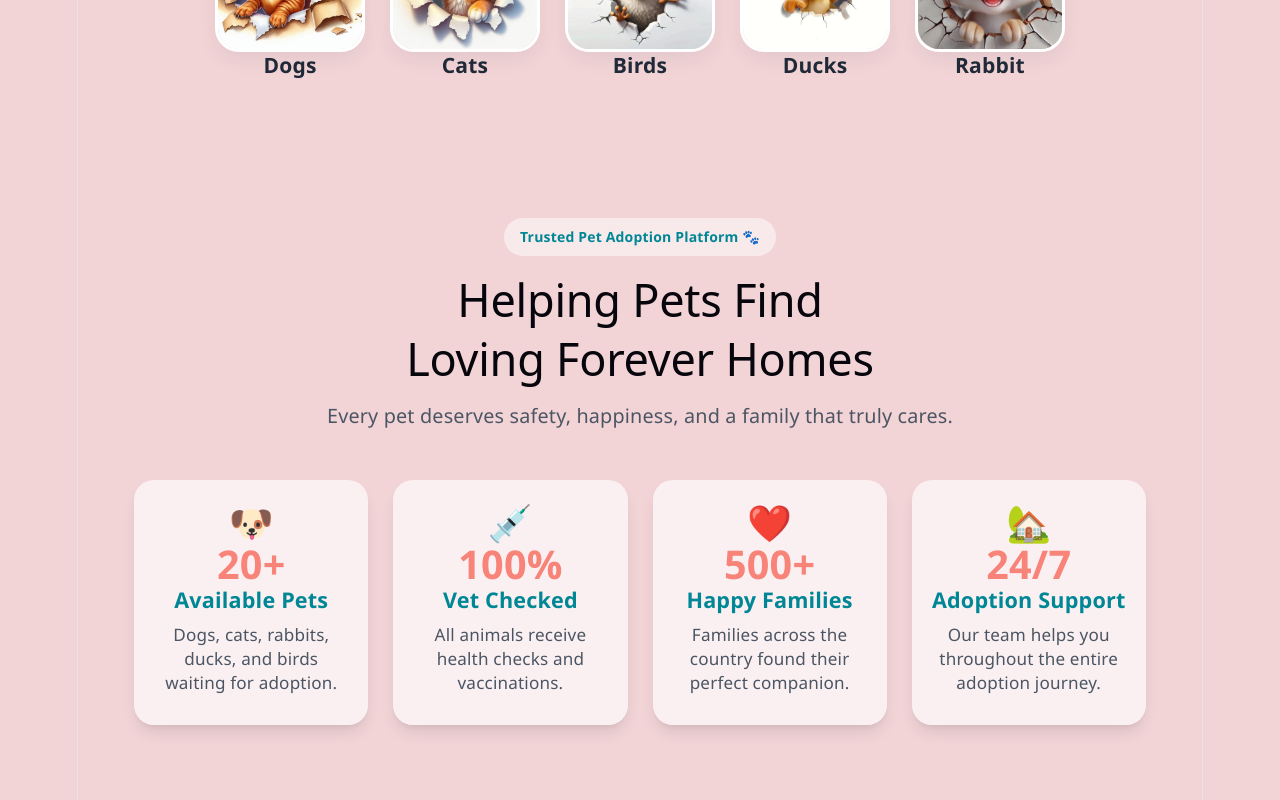
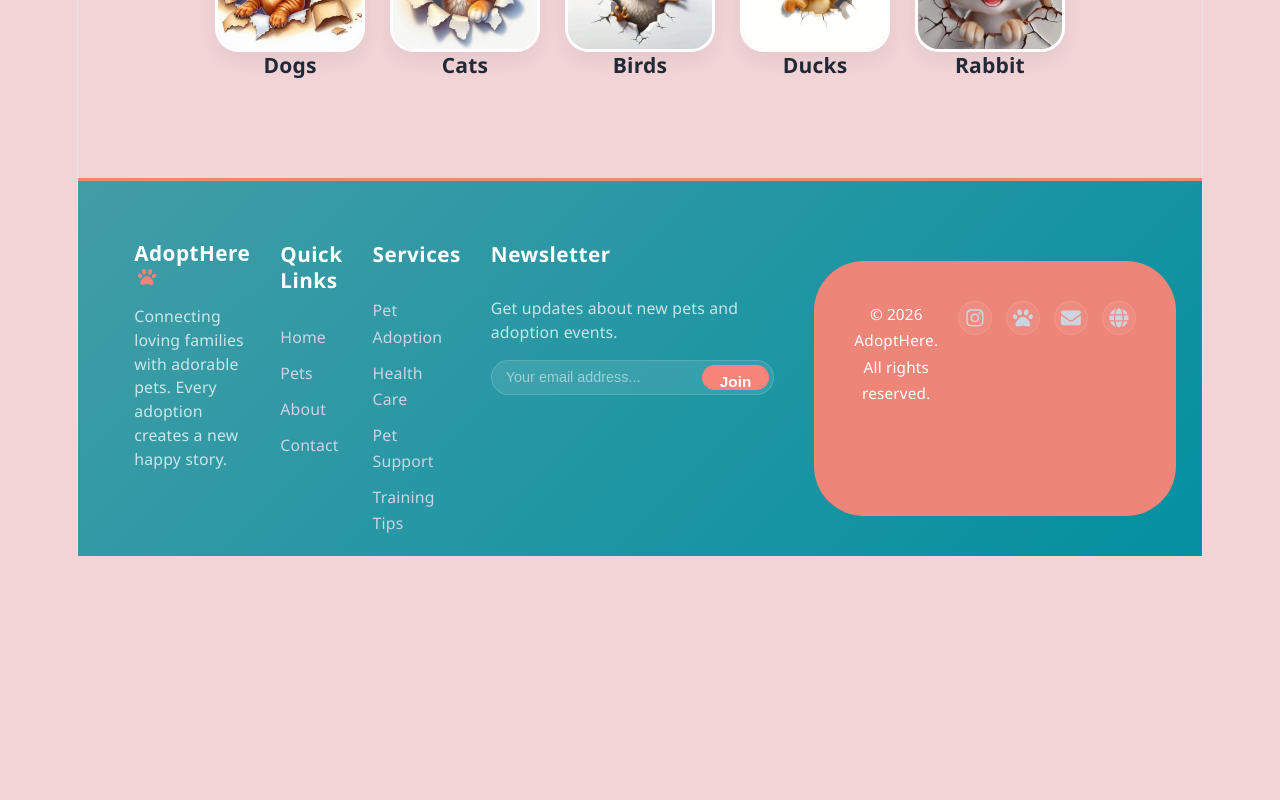
Before and after one commit to naserddinekaren-source/pet-adoption, a React (Vite) app: page / in a window 1280 px wide. Shown: the part 980-1780 px from the top of the page. After the commit the page ends 1536 px from the top, so only its background shows below. Built offline with nearby package versions, Linux system fonts and the light colour scheme.

Commit message:
final fixes

```diff
--- a/package.json
+++ b/package.json
@@ -3,7 +3,7 @@
   "private": true,
   "version": "0.0.0",
   "type": "module",
-  "homepage": "https://karen_nasreddine.github.io/pet-adoption",
+  "homepage": "https://naserddinekaren-source.github.io/pet-adoption/",
   "scripts": {
     "dev": "vite",
     "build": "vite build",
--- a/src/Data/petsData.js
+++ b/src/Data/petsData.js
@@ -1,28 +1,30 @@
+const base = import.meta.env.BASE_URL;
+
 const petsData = [
-  { id: 1, name: "Max", type: "Dog", breed: "Golden Retriever", age: "2 Years", img: "/images/golden-retriever-dog.jpg", stock: 3, desc: "Friendly and loves playing fetch.", tags: ["🐶 Friendly", "⚡ Energetic"], health: "💉 Vaccinated" },
-  { id: 2, name: "Charlie", type: "Dog", breed: "Jack Russell", age: "3 Years", img: "/images/jack-russell-dog.jpg", stock: 2, desc: "Loyal and great with families.", tags: ["🏡 Family Dog", "🧠 Smart"], health: "💉 Vaccinated" },
-  { id: 3, name: "Rocky", type: "Dog", breed: "Labrador", age: "4 Years", img: "/images/labrador-retriever-dog.jpg", stock: 1, desc: "Energetic and playful.", tags: ["⚡ Active", "🎾 Playful"], health: "💉 Vaccinated" },
-  { id: 4, name: "Bella", type: "Dog", breed: "Yorkie", age: "1 Year", img: "/images/yorkie-terrier-dog.jpg", stock: 0, desc: "Small and affectionate.", tags: ["🤍 Loving", "🏡 Indoor"], health: "❌ Not Vaccinated" },
+  { id: 1, name: "Max", type: "Dog", breed: "Golden Retriever", age: "2 Years", img: base + "images/golden-retriever-dog.jpg", stock: 3 },
+  { id: 2, name: "Charlie", type: "Dog", breed: "Jack Russell", age: "3 Years", img: base + "images/jack-russell-dog.jpg", stock: 2 },
+  { id: 3, name: "Rocky", type: "Dog", breed: "Labrador", age: "4 Years", img: base + "images/labrador-retriever-dog.jpg", stock: 1 },
+  { id: 4, name: "Bella", type: "Dog", breed: "Yorkie", age: "1 Year", img: base + "images/yorkie-terrier-dog.jpg", stock: 0 },
 
-  { id: 5, name: "Luna", type: "Cat", breed: "Bengal", age: "1 Year", img: "/images/bengal-cat.jpg", stock: 2, desc: "Curious and playful.", tags: ["🐱 Curious", "🎾 Playful"], health: "💉 Vaccinated" },
-  { id: 6, name: "Misty", type: "Cat", breed: "British Shorthair", age: "2 Years", img: "/images/british-shorthair-cat.jpg", stock: 3, desc: "Calm and elegant.", tags: ["🌙 Quiet", "🤍 Calm"], health: "💉 Vaccinated" },
-  { id: 7, name: "Shadow", type: "Cat", breed: "Bombay", age: "3 Years", img: "/images/bombay-cat.jpg", stock: 1, desc: "Gentle and affectionate.", tags: ["🤍 Gentle", "🐱 Loving"], health: "💉 Vaccinated" },
-  { id: 8, name: "Tiger", type: "Cat", breed: "Tabby", age: "2 Years", img: "/images/tabby-cat.jpg", stock: 4, desc: "Playful and energetic.", tags: ["⚡ Energetic", "🎾 Playful"], health: "💉 Vaccinated" },
+  { id: 5, name: "Luna", type: "Cat", breed: "Bengal", age: "1 Year", img: base + "images/bengal-cat.jpg", stock: 2 },
+  { id: 6, name: "Misty", type: "Cat", breed: "British Shorthair", age: "2 Years", img: base + "images/british-shorthair-cat.jpg", stock: 3 },
+  { id: 7, name: "Shadow", type: "Cat", breed: "Bombay", age: "3 Years", img: base + "images/bombay-cat.jpg", stock: 1 },
+  { id: 8, name: "Tiger", type: "Cat", breed: "Tabby", age: "2 Years", img: base + "images/tabby-cat.jpg", stock: 4 },
 
-  { id: 9, name: "Snowball", type: "Rabbit", breed: "American", age: "1 Year", img: "/images/american-rabbit.jpg", stock: 3, desc: "Soft and gentle.", tags: ["🐰 Gentle", "🤍 Soft"], health: "💉 Vaccinated" },
-  { id: 10, name: "Clover", type: "Rabbit", breed: "European", age: "2 Years", img: "/images/european-rabbit.jpg", stock: 2, desc: "Friendly and calm.", tags: ["🐰 Calm", "🤍 Soft"], health: "💉 Vaccinated" },
-  { id: 11, name: "Bugs", type: "Rabbit", breed: "Holland Lop", age: "6 Months", img: "/images/holland-lop-rabbit.jpg", stock: 5, desc: "Cute floppy ears.", tags: ["🐰 Cute", "🤍 Calm"], health: "💉 Vaccinated" },
-  { id: 12, name: "Thumper", type: "Rabbit", breed: "Netherland Dwarf", age: "3 Years", img: "/images/netherland-dwarf-rabbit.jpg", stock: 1, desc: "Small and shy.", tags: ["🐰 Small", "🤍 Shy"], health: "💉 Vaccinated" },
+  { id: 9, name: "Snowball", type: "Rabbit", breed: "American", age: "1 Year", img: base + "images/american-rabbit.jpg", stock: 3 },
+  { id: 10, name: "Clover", type: "Rabbit", breed: "European", age: "2 Years", img: base + "images/european-rabbit.jpg", stock: 2 },
+  { id: 11, name: "Bugs", type: "Rabbit", breed: "Holland Lop", age: "6 Months", img: base + "images/holland-lop-rabbit.jpg", stock: 5 },
+  { id: 12, name: "Thumper", type: "Rabbit", breed: "Netherland Dwarf", age: "3 Years", img: base + "images/netherland-dwarf-rabbit.jpg", stock: 1 },
 
-  { id: 13, name: "Rio", type: "Bird", breed: "Bullfinch", age: "2 Years", img: "/images/bullfinch-bird.jpg", stock: 2, desc: "Colorful and peaceful.", tags: ["🎵 Singer", "🌈 Colorful"], health: "💉 Checked" },
-  { id: 14, name: "Sunny", type: "Bird", breed: "Dove", age: "1 Year", img: "/images/dove-bird.jpg", stock: 0, desc: "Soft and calming.", tags: ["🕊️ Calm"], health: "💉 Checked" },
-  { id: 15, name: "Peaches", type: "Bird", breed: "Love Birds", age: "2 Years", img: "/images/love-birds.jpg", stock: 4, desc: "Always singing happily.", tags: ["🎶 Singer", "⚡ Energetic"], health: "💉 Checked" },
-  { id: 16, name: "Pip", type: "Bird", breed: "Sparrow", age: "1 Year", img: "/images/sparrow-bird.jpg", stock: 1, desc: "Perfect loving pair.", tags: ["💞 Bonded Pair"], health: "💉 Checked" },
+  { id: 13, name: "Rio", type: "Bird", breed: "Bullfinch", age: "2 Years", img: base + "images/bullfinch-bird.jpg", stock: 2 },
+  { id: 14, name: "Sunny", type: "Bird", breed: "Dove", age: "1 Year", img: base + "images/dove-bird.jpg", stock: 0 },
+  { id: 15, name: "Peaches", type: "Bird", breed: "Love Birds", age: "2 Years", img: base + "images/love-birds.jpg", stock: 4 },
+  { id: 16, name: "Pip", type: "Bird", breed: "Sparrow", age: "1 Year", img: base + "images/sparrow-bird.jpg", stock: 1 },
 
-  { id: 17, name: "Barnaby", type: "Duck", breed: "Pekin Duck", age: "1 Year", img: "/images/pekin-duck.jpg", stock: 2, desc: "Friendly and loves ponds.", tags: ["🦆 Calm"], health: "💉 Healthy" },
-  { id: 18, name: "Daisy", type: "Duck", breed: "Golden Cascade", age: "6 Months", img: "/images/golden-cascadeduck.jpg", stock: 2, desc: "Beautiful cream feathers.", tags: ["☀️ Friendly"], health: "💉 Checked" },
-  { id: 19, name: "Oliver", type: "Duck", breed: "Mallard", age: "1.5 Years", img: "/images/mallard-duck.jpg", stock: 1, desc: "Loves outdoor adventures.", tags: ["🧠 Smart"], health: "💉 Checked" },
-  { id: 20, name: "Pip Jr", type: "Duck", breed: "Duckling", age: "2 Weeks", img: "/images/yellow-babyduck.jpg", stock: 3, desc: "Cute fluffy baby duck.", tags: ["💛 Cute"], health: "🩺 Vet Checked" }
+  { id: 17, name: "Barnaby", type: "Duck", breed: "Pekin Duck", age: "1 Year", img: base + "images/pekin-duck.jpg", stock: 2 },
+  { id: 18, name: "Daisy", type: "Duck", breed: "Golden Cascade", age: "6 Months", img: base + "images/golden-cascadeduck.jpg", stock: 2 },
+  { id: 19, name: "Oliver", type: "Duck", breed: "Mallard", age: "1.5 Years", img: base + "images/mallard-duck.jpg", stock: 1 },
+  { id: 20, name: "Pip Jr", type: "Duck", breed: "Duckling", age: "2 Weeks", img: base + "images/yellow-babyduck.jpg", stock: 3 }
 ];
 
 export default petsData;
--- a/src/pages/Home.jsx
+++ b/src/pages/Home.jsx
@@ -2,12 +2,12 @@ import React from "react";
 import { Link } from "react-router-dom";
 
 function Home() {
+  const base = import.meta.env.BASE_URL;
+
   return (
     <div className="home">
 
-
       <section className="hero">
-
         <div className="hero-content container">
 
           <div className="hero-text">
@@ -27,7 +27,6 @@ function Home() {
             </p>
 
             <div className="hero-buttons">
-
               <Link to="/pets" className="btn primary">
                 Explore Pets
               </Link>
@@ -35,19 +34,16 @@ function Home() {
               <Link to="/about" className="btn outline">
                 Learn More
               </Link>
-
             </div>
 
           </div>
 
           <div className="hero-image">
-            <img src="/images/hero.jpg" alt="Pets" />
+            <img src={base + "images/hero.jpg"} alt="hero" />
           </div>
 
         </div>
-
       </section>
-
 
       <section className="section">
 
@@ -59,128 +55,34 @@ function Home() {
         <div className="categories">
 
           <div className="circle">
-            <img src="/images/dog-category.jpg" />
+            <img src={base + "images/dog-category.jpg"} />
             <h3>Dogs</h3>
           </div>
 
           <div className="circle">
-            <img src="/images/cat-category.jpg" />
+            <img src={base + "images/cat-category.jpg"} />
             <h3>Cats</h3>
           </div>
 
           <div className="circle">
-            <img src="/images/bird-category.jpg" />
+            <img src={base + "images/bird-category.jpg"} />
             <h3>Birds</h3>
           </div>
 
           <div className="circle">
-            <img src="/images/duck-category.jpg" />
+            <img src={base + "images/duck-category.jpg"} />
             <h3>Ducks</h3>
           </div>
- <div className="circle">
-            <img src="/images/rabbit-category.jpg" />
+
+          <div className="circle">
+            <img src={base + "images/rabbit-category.jpg"} />
             <h3>Rabbit</h3>
           </div>
+
         </div>
 
       </section>
 
-<section className="premium-stats">
-
-  <div className="container">
-
-    <div className="stats-heading">
-
-      <span className="mini-badge">
-        Trusted Pet Adoption Platform 🐾
-      </span>
-
-      <h2>
-        Helping Pets Find <br />
-        Loving Forever Homes
-      </h2>
-
-      <p>
-        Every pet deserves safety, happiness, and a family that truly cares.
-      </p>
-
-    </div>
-
-    <div className="premium-stats-grid">
-
-
-      <div className="premium-stat-card">
-
-        <div className="stat-icon">
-          🐶
-        </div>
-
-        <h3>20+</h3>
-
-        <h4>Available Pets</h4>
-
-        <p>
-          Dogs, cats, rabbits, ducks, and birds waiting for adoption.
-        </p>
-
-      </div>
-
-
-      <div className="premium-stat-card">
-
-        <div className="stat-icon">
-          💉
-        </div>
-
-        <h3>100%</h3>
-
-        <h4>Vet Checked</h4>
-
-        <p>
-          All animals receive health checks and vaccinations.
-        </p>
-
-      </div>
-
-
-      <div className="premium-stat-card">
-
-        <div className="stat-icon">
-          ❤️
-        </div>
-
-        <h3>500+</h3>
-
-        <h4>Happy Families</h4>
-
-        <p>
-          Families across the country found their perfect companion.
-        </p>
-
-      </div>
-
-
-      <div className="premium-stat-card">
-
-        <div className="stat-icon">
-          🏡
-        </div>
-
-        <h3>24/7</h3>
-
-        <h4>Adoption Support</h4>
-
-        <p>
-          Our team helps you throughout the entire adoption journey.
-        </p>
-
-      </div>
-
-    </div>
-
-  </div>
-
-</section>
     </div>
   );
 }
```
Also changed, not shown: 2 other files (tests, documents, lock files or other folders).
